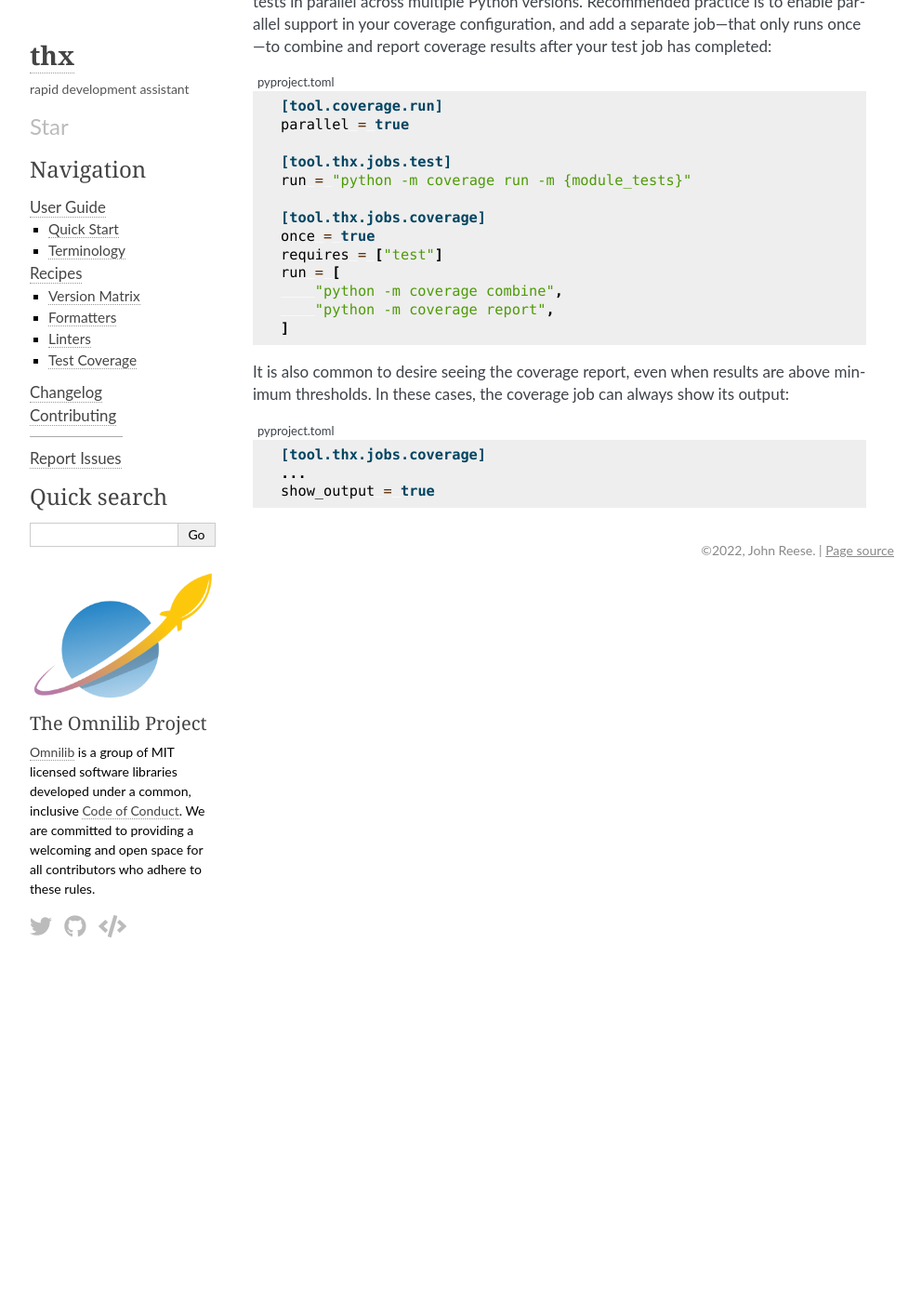
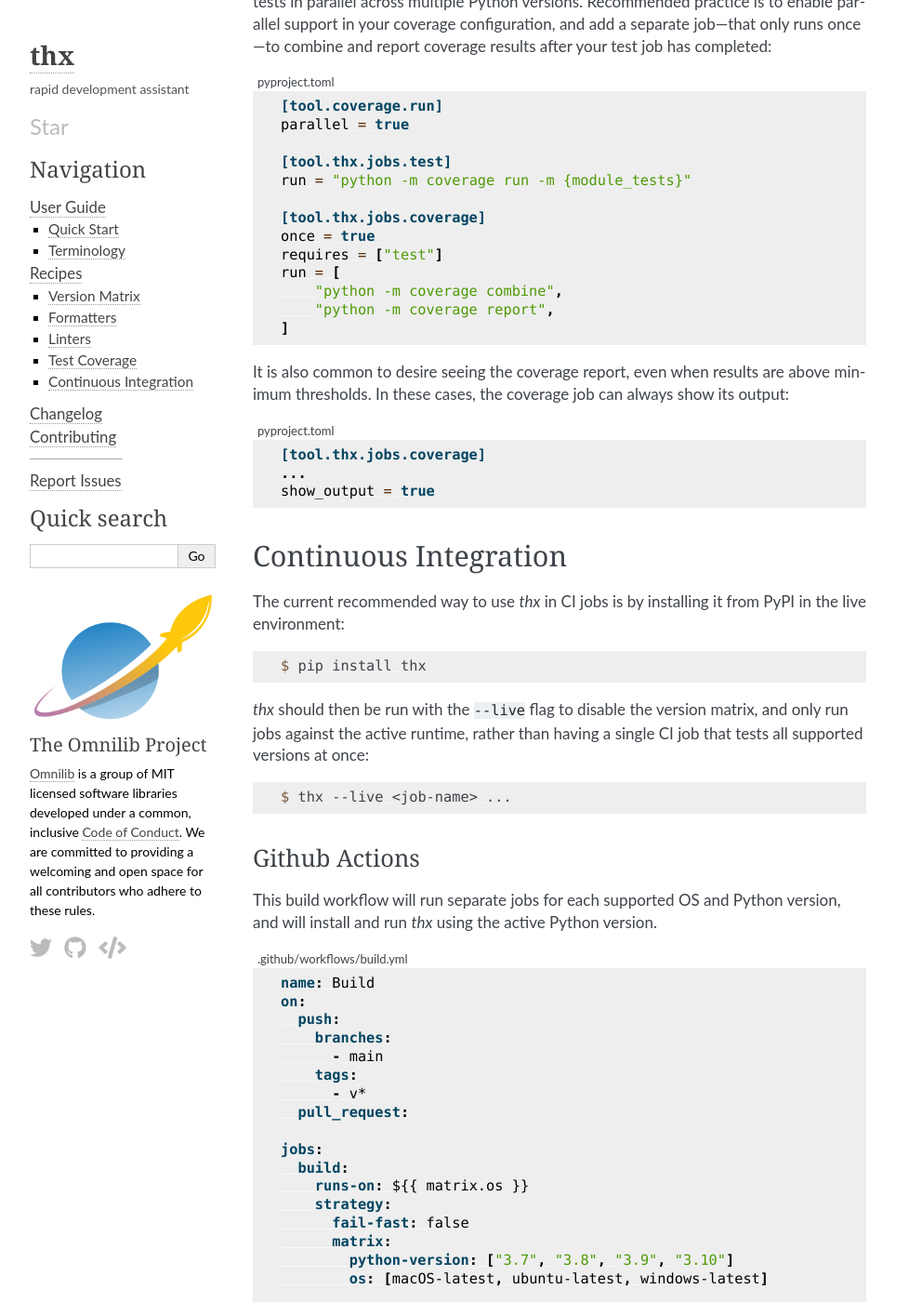
Before and after one commit to omnilib/thx, a Sphinx documentation site: the page built from docs/recipes.rst, in a window 1280 px wide and 1400 px high, scrolled down 1172 px. Shown: the whole window at 93% size, without its empty margins (148-1140 px from the left). Built offline with Sphinx 7.4.7, drawn with Linux system fonts in a browser that asks for light colours; some web fonts are replaced; some of the changed text lies outside the part shown.

Commit message:
Documented CI/GA workflow

```diff
--- a/docs/recipes.rst
+++ b/docs/recipes.rst
@@ -87,3 +87,69 @@ minimum thresholds. In these cases, the coverage job can always show its output:
     [tool.thx.jobs.coverage]
     ...
     show_output = true
+
+
+Continuous Integration
+----------------------
+
+The current recommended way to use `thx` in CI jobs is by installing it from PyPI in
+the live environment:
+
+.. code-block:: shell-session
+
+    $ pip install thx
+
+`thx` should then be run with the ``--live`` flag to disable the version matrix, and
+only run jobs against the active runtime, rather than having a single CI job that
+tests all supported versions at once:
+
+.. code-block:: shell-session
+
+    $ thx --live <job-name> ...
+
+
+Github Actions
+^^^^^^^^^^^^^^
+
+This build workflow will run separate jobs for each supported OS and Python version,
+and will install and run `thx` using the active Python version.
+
+.. code-block:: yaml
+    :caption: .github/workflows/build.yml
+
+    name: Build
+    on:
+      push:
+        branches:
+          - main
+        tags:
+          - v*
+      pull_request:
+
+    jobs:
+      build:
+        runs-on: ${{ matrix.os }}
+        strategy:
+          fail-fast: false
+          matrix:
+            python-version: ["3.7", "3.8", "3.9", "3.10"]
+            os: [macOS-latest, ubuntu-latest, windows-latest]
+
+        steps:
+          - name: Checkout
+            uses: actions/checkout@v3
+
+          - name: Set Up Python ${{ matrix.python-version }}
+            uses: actions/setup-python@v3
+            with:
+              python-version: ${{ matrix.python-version }}
+              cache: 'pip'
+
+          - name: Install thx
+            run: pip install -U thx
+
+          - name: Test
+            run: thx --live test
+
+          - name: Lint
+            run: thx --live lint
```
